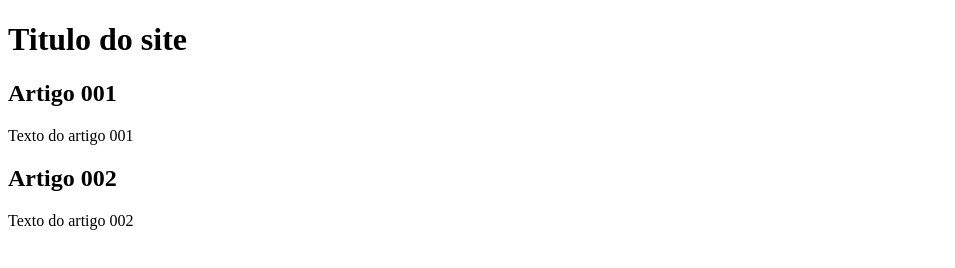
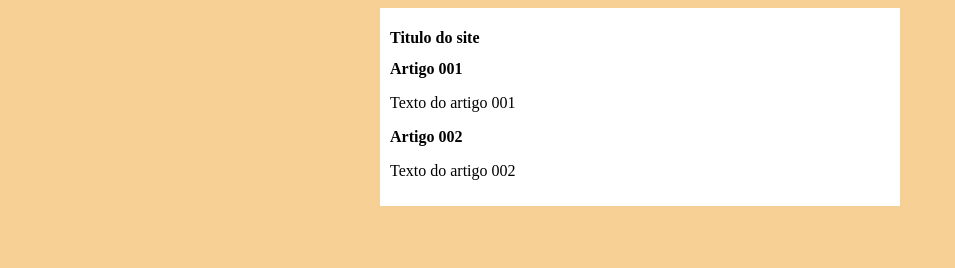
Before and after one commit to yasribe/projeto-teste, a plain HTML site: page index.html in a window 1280 px wide. Shown: the whole page, without its empty margins (0-955 px from the left). Drawn offline with Linux system fonts and the light colour scheme.

Commit message:
começo do design

```diff
--- /dev/null
+++ b/estilo/style.css
@@ -0,0 +1,14 @@
+*{
+    font-family: 'Times New Roman', Times, serif;
+    font-size: 16px;
+}
+body{
+    background-color: rgb(247, 208, 150);
+}
+main{
+    background-color: white;
+    width: 500px;
+    margin: auto;
+    padding: 10px;
+    box-shadow: 3px 3px 5px #000000b40, 0, 0, 0.705)0, 0, 0, 0.555);
+}
--- a/index.html
+++ b/index.html
@@ -5,6 +5,7 @@
     <meta http-equiv="X-UA-Compatible" content="IE=edge">
     <meta name="viewport" content="width=device-width, initial-scale=1.0">
     <title>Titulo do site</title>
+    <link rel="stylesheet" href="estilo/style.css">
 </head>
 <body>
     <main>
```
